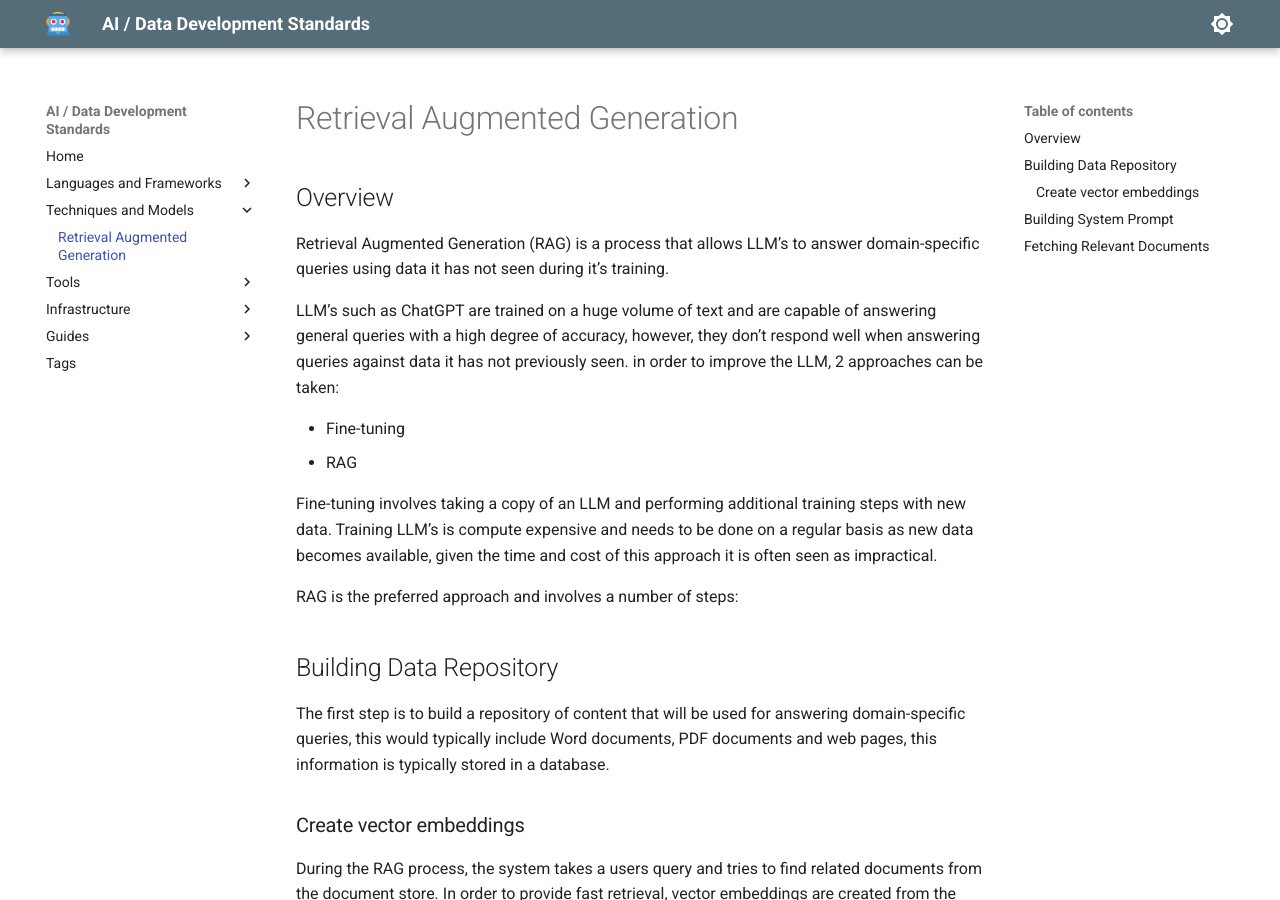
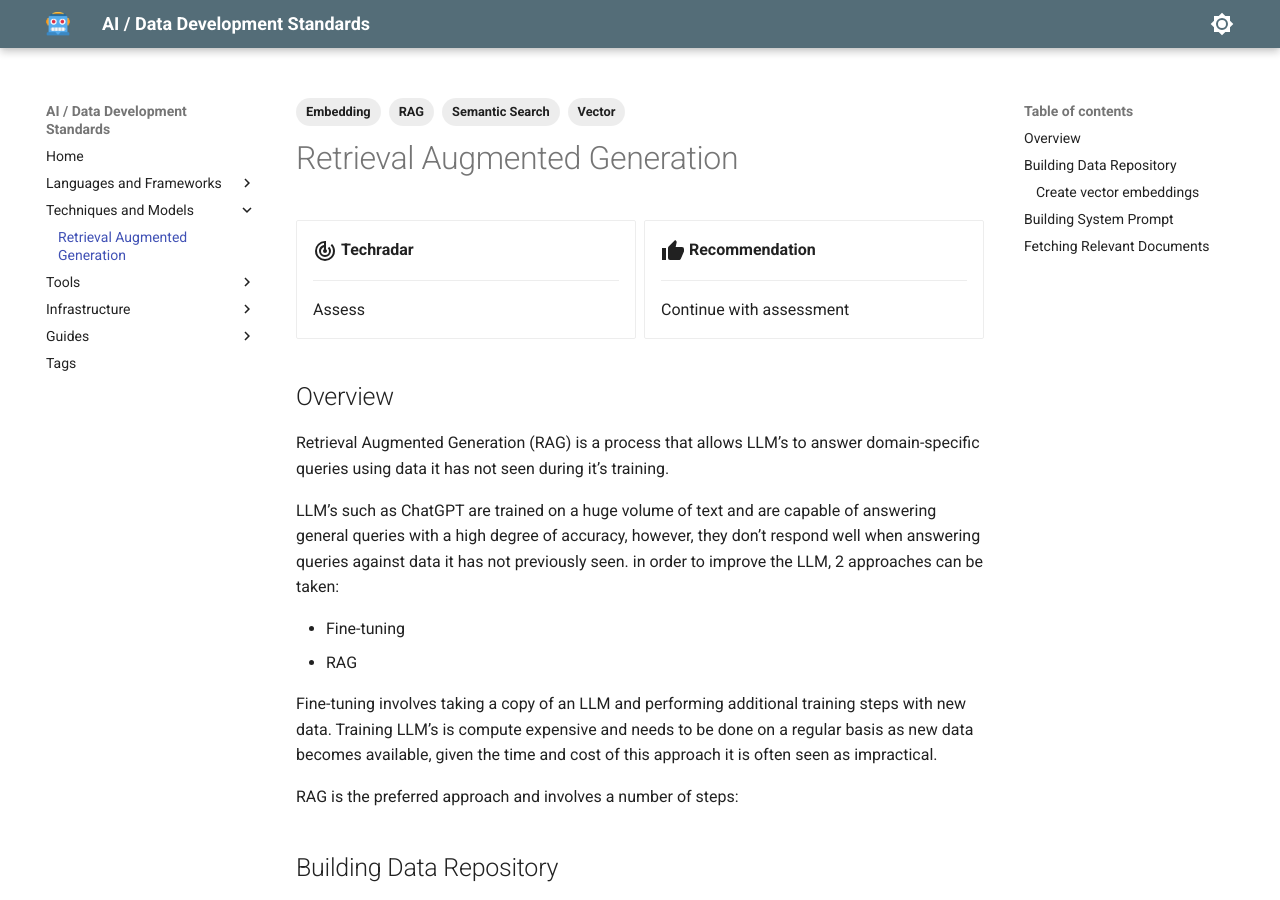
Before and after one commit to DEFRA/ai-data-development-standards, an MkDocs documentation site: the page built from docs/techniques-models/rag.md, in a window 1280 px wide and 900 px high. Built offline with MkDocs 1.6.1 and Material for MkDocs 9.7.7, drawn with Linux system fonts in a browser that asks for light colours.

```diff
--- a/docs/techniques-models/rag.md
+++ b/docs/techniques-models/rag.md
@@ -1,4 +1,28 @@
+---
+tags:
+  - RAG
+  - Semantic Search
+  - Embedding
+  - Vector
+---
+
 # Retrieval Augmented Generation
+
+<div class="grid cards" markdown>
+
+-   :material-radar:{ .lg .middle } __Techradar__
+
+    ---
+
+    Assess
+
+-   :material-thumb-up:{ .lg .middle } __Recommendation__
+
+    ---
+
+    Continue with assessment
+
+</div>
 
 ## Overview
 
--- a/mkdocs.yml
+++ b/mkdocs.yml
@@ -28,6 +28,9 @@ markdown_extensions:
       anchor_linenums: true
       line_spans: __span
       pygments_lang_class: true
+  - pymdownx.emoji:
+      emoji_index: !!python/name:material.extensions.emoji.twemoji
+      emoji_generator: !!python/name:material.extensions.emoji.to_svg
   - pymdownx.inlinehilite
   - pymdownx.snippets
   - pymdownx.superfences
```
Also changed, not shown: docs/infrastructure/azure-ai-document-intelligence.md (+16 -0 lines), docs/languages-frameworks/haystack.md (+16 -0 lines), docs/tools/in-review/ollama.md (+16 -0 lines), docs/infrastructure/azure-openai.md (deleted).
